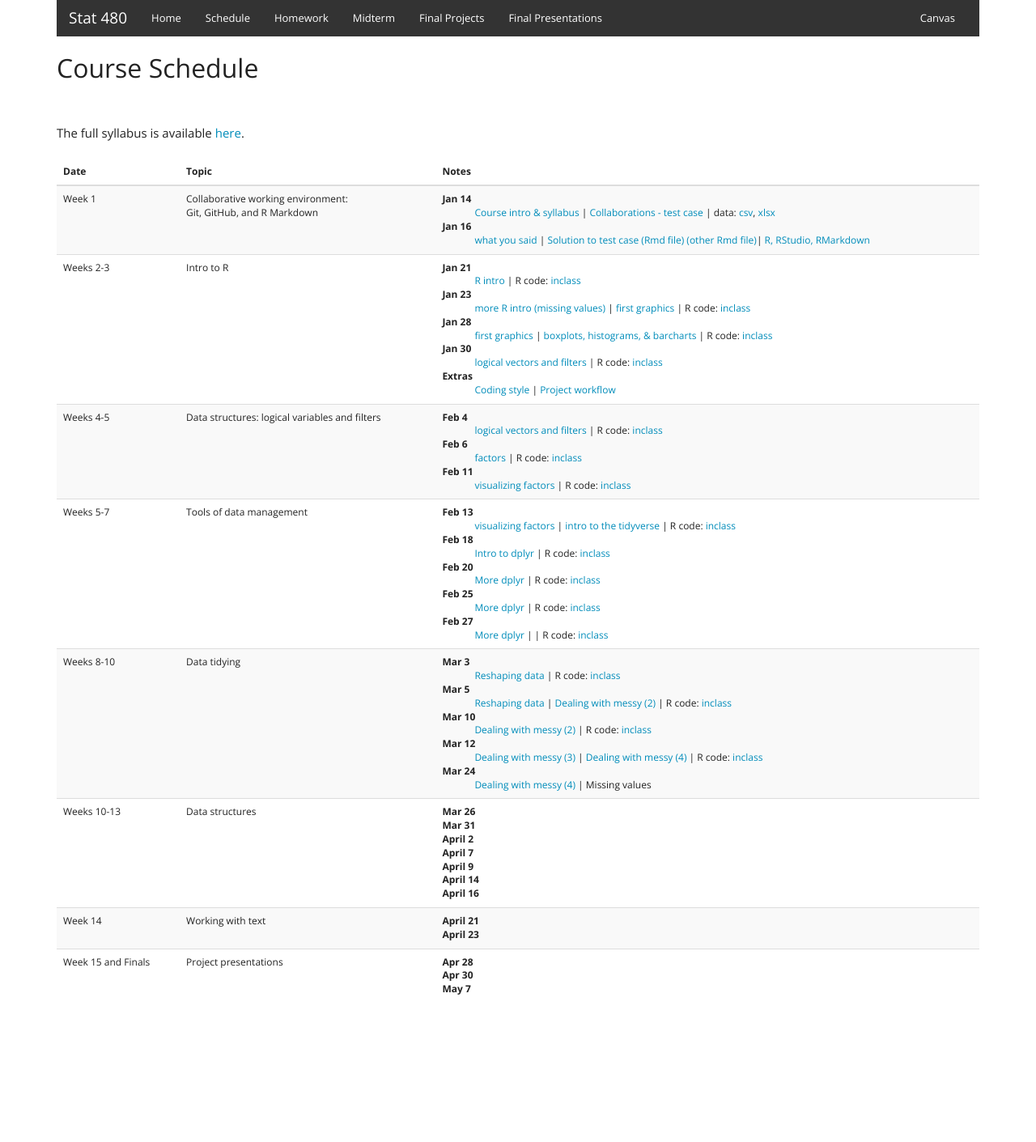
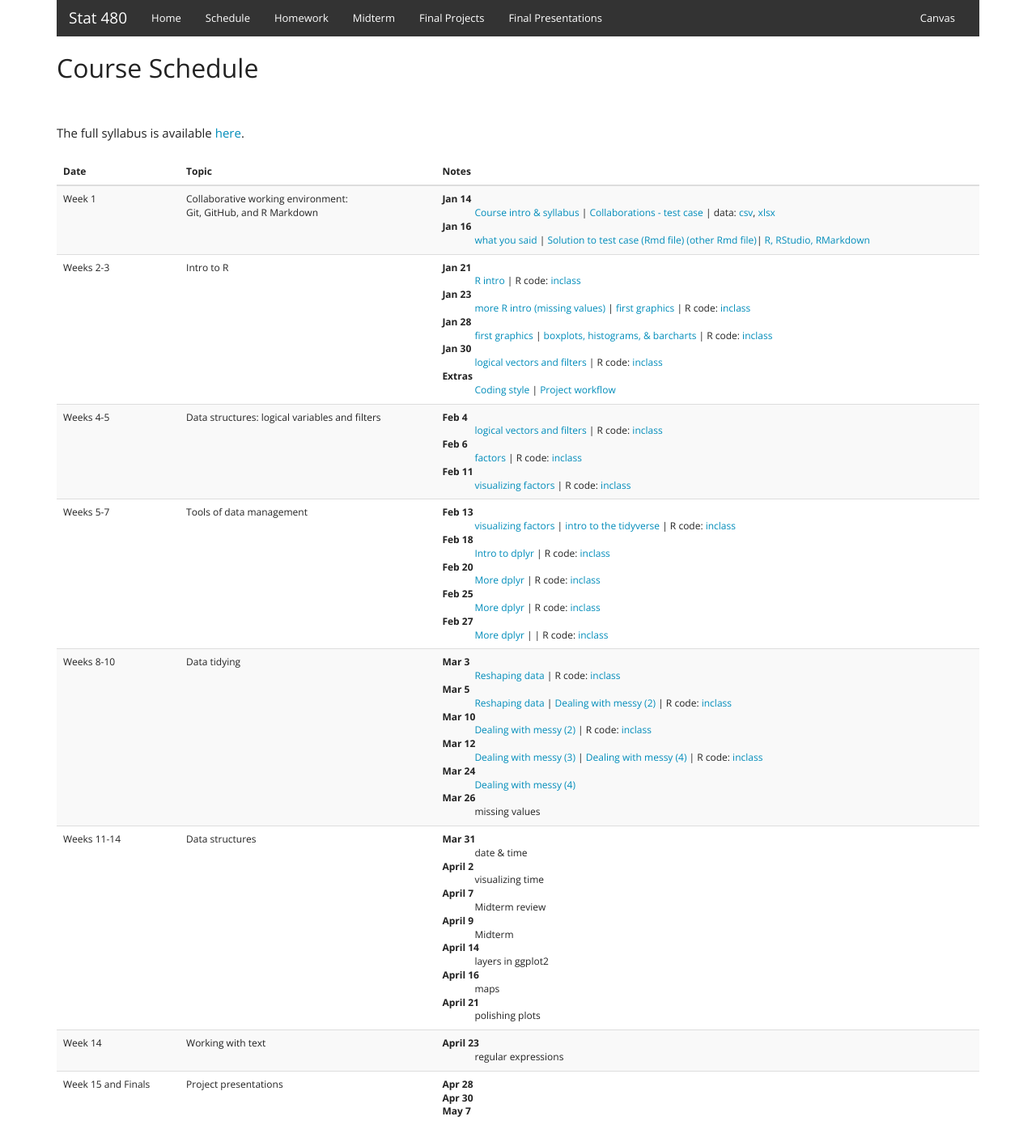
Before and after one commit to Stat480-at-ISU/Stat480-at-ISU.github.io, a Jekyll site: the page built from schedule.html, in a window 1280 px wide. Shown: the whole page at 81% size. Built offline with Jekyll 4.4.1, drawn with Linux system fonts in a browser that asks for light colours; before the commit the page ends 1260 px from its top, so only the background shows below that.

```diff
--- a/css/extra.css
+++ b/css/extra.css
@@ -11,3 +11,19 @@ dd {
     -webkit-margin-start: 40px;
     -moz-margin-start: 40px;
 }
+
+/* -----------div tips------------- */
+
+div.note {
+    padding: 2em;
+    margin: 4em 3em;
+    /*padding-top: 550px;
+    background-image: url("https://encrypted-tbn0.gstatic.com/images?q=tbn%3AANd9GcRacrBy8tv09MoFnRJ0rPiuoXMlpE37zudeEPKsXifaCp2rW-gu");
+    background-size: 500px;
+    background-repeat: no-repeat;
+    background-position: center 5px;*/
+    min-height: 120px;
+    color: #333A36;
+    /*background-color: #fafafA;*/
+    border: solid 5px #bbbe4a;
+  }
--- a/schedule.html
+++ b/schedule.html
@@ -113,30 +113,32 @@ The full syllabus is available <a href="syllabus.pdf" target=_blank>here</a>.
           <dd><a href="../materials-2020/03_tidyverse/07_messy-3.html" target=_blank>Dealing with messy (3)</a> | <a href="../materials-2020/03_tidyverse/08_messy-4.html" target=_blank>Dealing with messy (4)</a> | R code: <a href="code/mar12-inclass.R">inclass</a></dd>
 
           <dt>Mar 24</dt>
-          <dd><a href="../materials-2020/03_tidyverse/08_messy-4.html" target=_blank>Dealing with messy (4)</a> | Missing values </dd>
+          <dd><a href="../materials-2020/03_tidyverse/08_messy-4.html" target=_blank>Dealing with messy (4)</a> </dd>
+          <dt>Mar 26</dt>
+          <dd>missing values</dd>
 
           </dl>
         </td>
       </tr>
       <tr>
-        <td>Weeks 10-13</td>
+        <td>Weeks 11-14</td>
         <td>Data structures</td>
         <td>
           <dl>
-          <dt>Mar 26</dt>
-          <dd></dd>
           <dt>Mar 31</dt>
-          <dd></dd>
+          <dd>date & time</dd>
           <dt>April 2</dt>
-          <dd></dd>
+          <dd>visualizing time</dd>
           <dt>April 7</dt>
-          <dd></dd>
+          <dd>Midterm review</dd>
           <dt>April 9</dt>
-          <dd></dd>
+          <dd>Midterm</dd>
           <dt>April 14</dt>
-          <dd></dd>
+          <dd>layers in ggplot2</dd>
           <dt>April 16</dt>
-          <dd></dd>
+          <dd>maps</dd>
+          <dt>April 21</dt>
+          <dd>polishing plots</dd>
           </dl>
         </td>
       </tr>
@@ -146,10 +148,8 @@ The full syllabus is available <a href="syllabus.pdf" target=_blank>here</a>.
         <td>Working with text</td>
         <td>
           <dl>
-          <dt>April 21</dt>
-          <dd></dd>
           <dt>April 23</dt>
-          <dd></dd>
+          <dd>regular expressions</dd>
           </dl>
         </td>
       </tr>
```
Also changed, not shown: index.html (+33 -10 lines), 3 other files.
